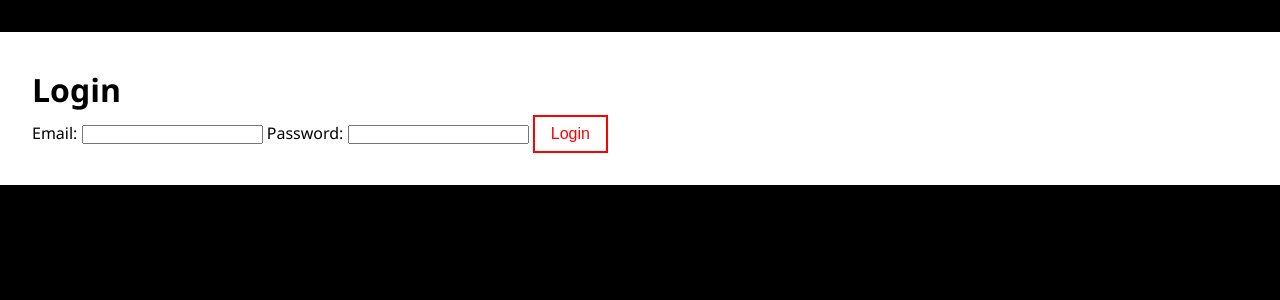
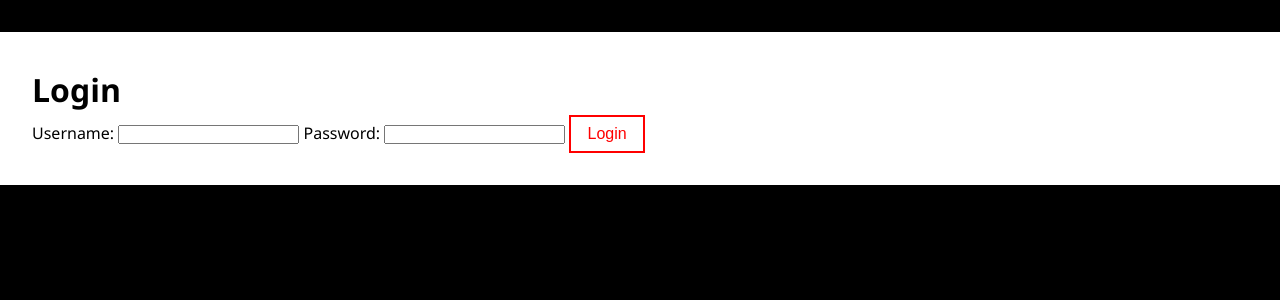
Before and after one commit to Austtiin/E-COM-Project, a PHP site: page /src/login.html in a window 1280 px wide. Shown: the top 300 px of the page. Run offline with PHP 8.4, Linux system fonts and the light colour scheme.

Commit message:
update login.php

```diff
--- a/src/login.html
+++ b/src/login.html
@@ -11,8 +11,8 @@
         <div class="login-container">
             <h1>Login</h1>
             <form action="login.php" method="POST">
-                <label for="loginEmail">Email:</label>
-                <input type="email" id="loginEmail" name="email" required>
+                <label for="loginUsername">Username:</label>
+                <input type="text" id="loginUsername" name="username" required>
                 <label for="loginPassword">Password:</label>
                 <input type="password" id="loginPassword" name="password" required>
                 <button type="submit">Login</button>
```
Also changed, not shown: src/php/login.php (+11 -5 lines).
